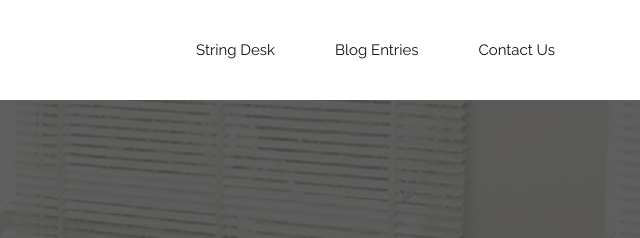
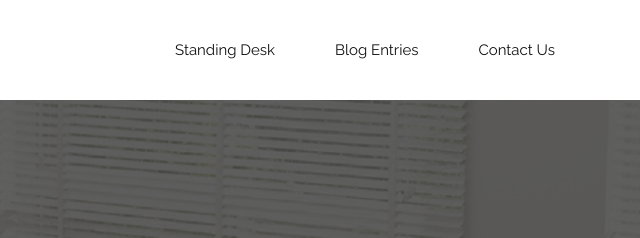
Before and after one commit to novahivest/novahivest, a plain HTML site: page index.html in a window 1280 px wide. Shown: the top 238 px of the page, 640-1280 px from the left. Drawn offline with nearby package versions, Linux system fonts and the light colour scheme.

Commit message:
Update index.html

```diff
--- a/index.html
+++ b/index.html
@@ -37,7 +37,7 @@
                         </div></a>
                         <nav id="primary-nav" class="dropdown cf">
                             <ul class="dropdown menu">
-                                <li class='active'><a href="#">String Desk</a></li>
+                                <li class='active'><a href="#">Standing Desk</a></li>
                                 <!--<li><a href="#">Most Visited</a>
                                     <ul class="sub-menu">
                                         <li><a href="#">Most Visited 1</a>
```
